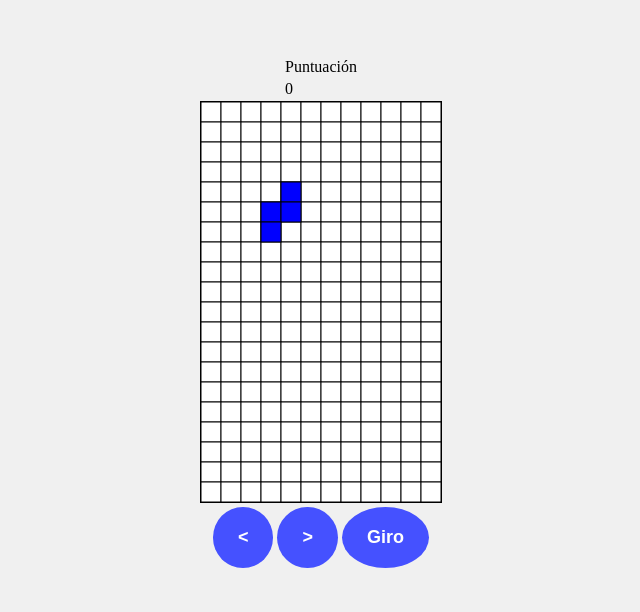
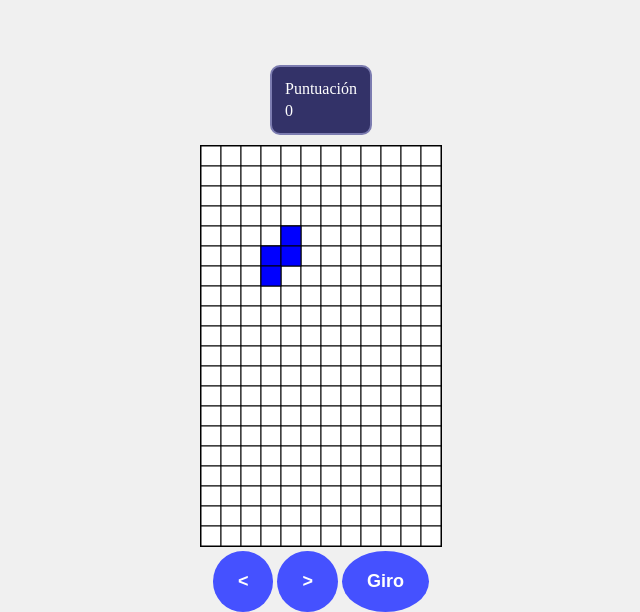
Before and after one commit to LeoGidev/Tetris, a plain HTML site: page index.html in a window 1280 px wide. Shown: the part 201-813 px from the top of the page, without its empty margins (319-959 px from the left). Drawn offline with Linux system fonts and the light colour scheme.

Commit message:
se trabaja en lógica

```diff
--- a/styles.css
+++ b/styles.css
@@ -48,3 +48,12 @@ canvas {
   scale: 0.8;
   box-shadow: 0px 0px 10px black;
 }
+table{
+
+  background-color: rgb(51, 50, 104);
+  color: white;
+  padding: 10px;
+  margin: 10px;
+  border: 2px solid rgb(124, 124, 176);
+  border-radius: 10px;
+}
```
